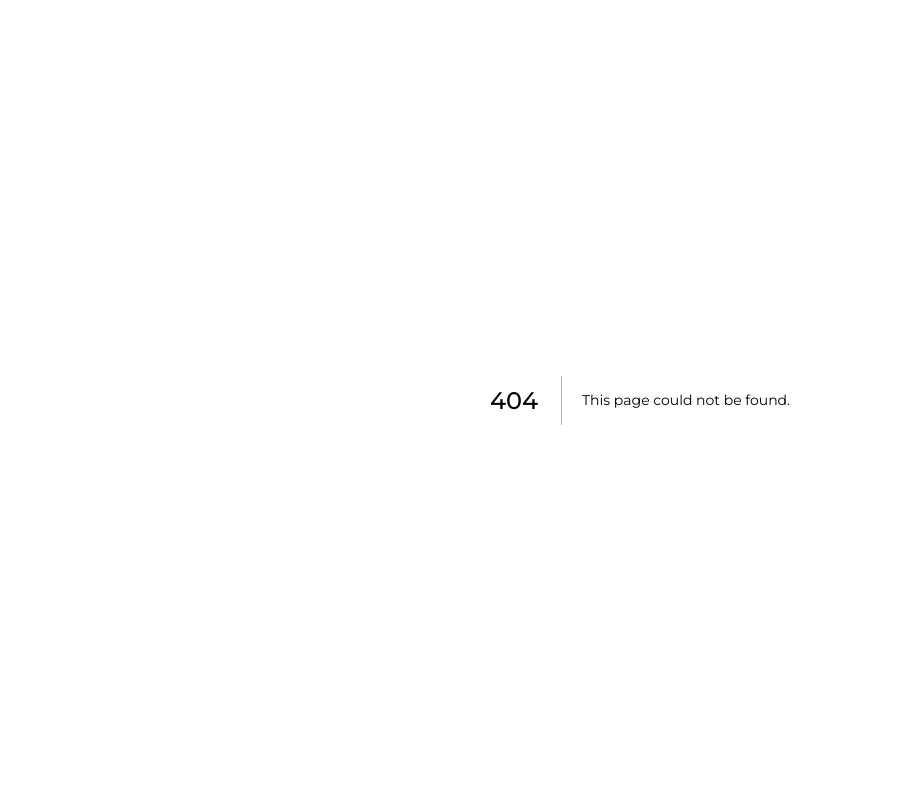
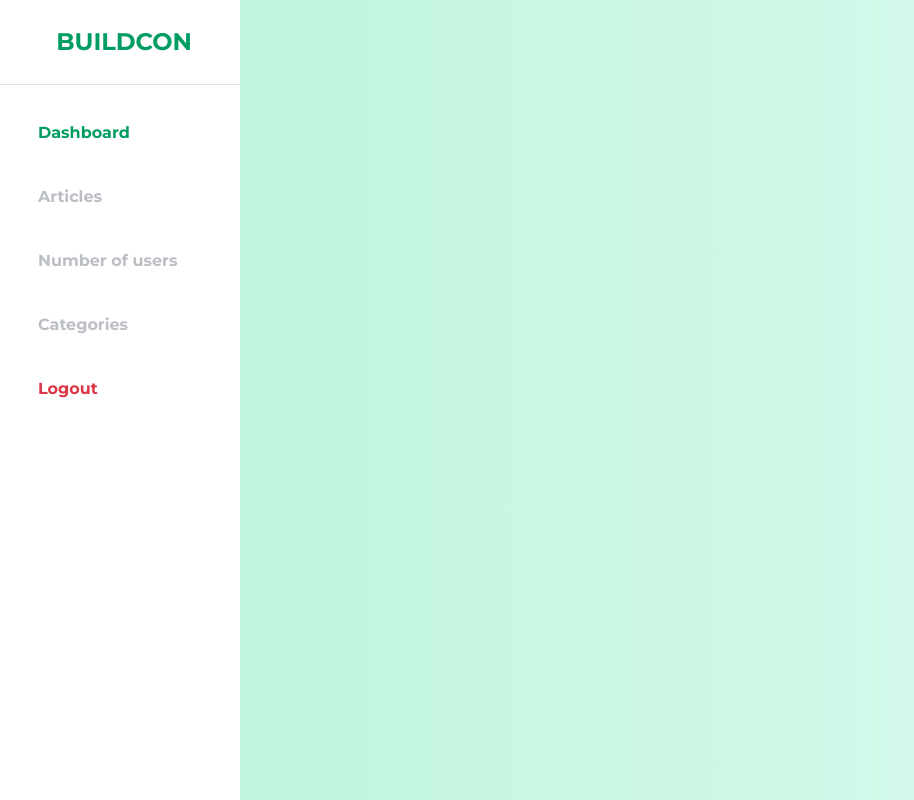
Before and after one commit to allanmauko/snitch-client, a Next.js app in the folder snitch-client/: page /admin in a window 1280 px wide. Before the commit this address had no page. Shown: the whole page, without its empty margins (0-914 px from the left). Built offline with nearby package versions, Linux system fonts and the light colour scheme.

Commit message:
creating admin sidebar

```diff
--- /dev/null
+++ b/snitch-client/components/admin/SideBar.js
@@ -0,0 +1,35 @@
+import React from 'react';
+
+const SideBar = () => {
+  return (
+      <div className="d-flex" id="wrapper">
+
+        <div className="bg-white" id="sidebar-wrapper">
+          <div
+              className="sidebar-heading text-center py-4 primary-text fs-4 fw-bold text-uppercase border-bottom">
+            <i
+                className="fas fa-user-secret me-2"></i>BuildCon
+          </div>
+          <div className="list-group list-group-flush my-3">
+            <a href="#"
+               className="list-group-item list-group-item-action bg-transparent second-text active"><i
+                className="fas fa-tachometer-alt me-2"></i>Dashboard</a>
+            <a href="#"
+               className="list-group-item list-group-item-action bg-transparent second-text fw-bold"><i
+                className="fas fa-project-diagram me-2"></i>Articles</a>
+            <a href="#"
+               className="list-group-item list-group-item-action bg-transparent second-text fw-bold"><i
+                className="fas fa-chart-line me-2"></i>Number of users</a>
+            <a href="#"
+               className="list-group-item list-group-item-action bg-transparent second-text fw-bold"><i
+                className="fas fa-paperclip me-2"></i>Categories</a>
+            <a href="#"
+               className="list-group-item list-group-item-action bg-transparent text-danger fw-bold"><i
+                className="fas fa-power-off me-2"></i>Logout</a>
+          </div>
+        </div>
+      </div>
+  );
+};
+
+export default SideBar;
--- a/snitch-client/pages/_app.js
+++ b/snitch-client/pages/_app.js
@@ -2,6 +2,7 @@ import "../styles/globals.css";
 import "bootstrap/dist/css/bootstrap.css";
 import { useState } from "react";
 import AppContext from "../components/AppContext";
+import '../styles/admin.css'
 
 function MyApp({ Component, pageProps }) {
   const [currentUser, setCurrentUser] = useState();
--- /dev/null
+++ b/snitch-client/pages/admin.js
@@ -0,0 +1,13 @@
+import React from 'react';
+import SideBar from '../components/admin/SideBar';
+
+
+const Admin = () => {
+  return (
+      <div>
+        <SideBar />
+      </div>
+  );
+};
+
+export default Admin;
--- /dev/null
+++ b/snitch-client/styles/admin.css
@@ -0,0 +1,95 @@
+:root {
+    --main-bg-color: #009d63;
+    --main-text-color: #009d63;
+    --second-text-color: #bbbec5;
+    --second-bg-color: #c1efde;
+}
+
+.primary-text {
+    color: var(--main-text-color);
+}
+
+.second-text {
+    color: var(--second-text-color);
+}
+
+.primary-bg {
+    background-color: var(--main-bg-color);
+}
+
+.secondary-bg {
+    background-color: var(--second-bg-color);
+}
+
+.rounded-full {
+    border-radius: 100%;
+}
+
+#wrapper {
+    overflow-x: hidden;
+    background-image: linear-gradient(
+            to right,
+            #baf3d7,
+            #c2f5de,
+            #cbf7e4,
+            #d4f8ea,
+            #ddfaef
+    );
+}
+
+#sidebar-wrapper {
+    min-height: 100vh;
+    margin-left: -15rem;
+    -webkit-transition: margin 0.25s ease-out;
+    -moz-transition: margin 0.25s ease-out;
+    -o-transition: margin 0.25s ease-out;
+    transition: margin 0.25s ease-out;
+}
+
+#sidebar-wrapper .sidebar-heading {
+    padding: 0.875rem 1.25rem;
+    font-size: 1.2rem;
+}
+
+#sidebar-wrapper .list-group {
+    width: 15rem;
+}
+
+#page-content-wrapper {
+    min-width: 100vw;
+}
+
+#wrapper.toggled #sidebar-wrapper {
+    margin-left: 0;
+}
+
+#menu-toggle {
+    cursor: pointer;
+}
+
+.list-group-item {
+    border: none;
+    padding: 20px 30px;
+}
+
+.list-group-item.active {
+    background-color: transparent;
+    color: var(--main-text-color);
+    font-weight: bold;
+    border: none;
+}
+
+@media (min-width: 768px) {
+    #sidebar-wrapper {
+        margin-left: 0;
+    }
+
+    #page-content-wrapper {
+        min-width: 0;
+        width: 100%;
+    }
+
+    #wrapper.toggled #sidebar-wrapper {
+        margin-left: -15rem;
+    }
+}
```
Also changed, not shown: snitch-client/pages/index.js (+8 -7 lines), snitch-client/styles/globals.css (line endings or trailing spaces).
